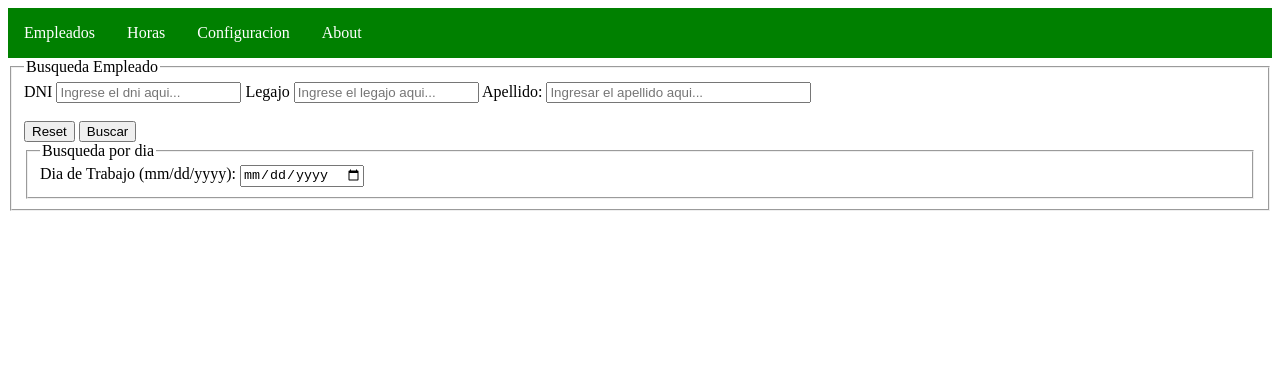
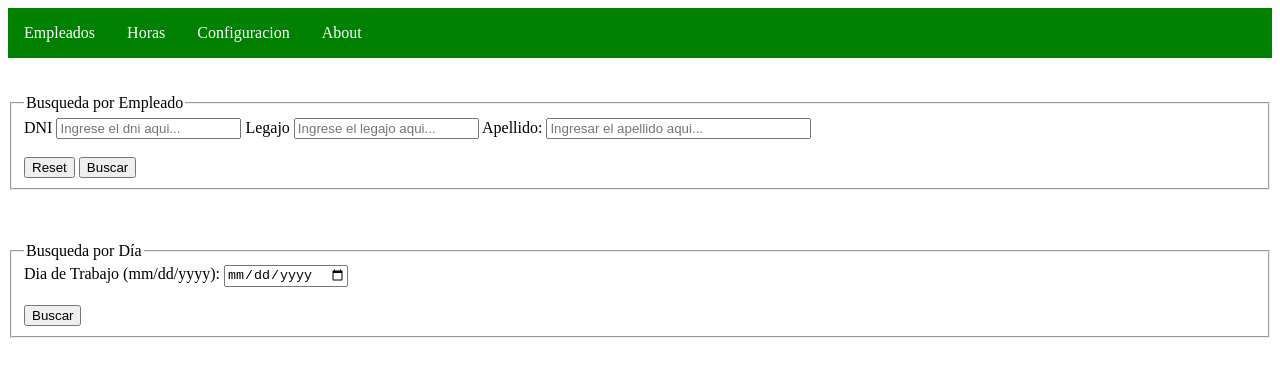
Before and after one commit to Digital2600/ControlEmpleados, a plain HTML site: page horas.html in a window 1280 px wide. Drawn offline with Linux system fonts and the light colour scheme.

Commit message:
configuracion y horas
configuracion y horas

```diff
--- a/horas.html
+++ b/horas.html
@@ -13,9 +13,10 @@
         <li><a href="configuracion.html">Configuracion</a></li>
         <li><a href="#about">About</a></li>
       </ul>
-      <form action="show_data.html" target ="_blanck">
+      <br><br>
+      <form action="show_data2.html" target ="_blanck">
         <fieldset>
-            <legend>Busqueda Empleado</legend>
+            <legend>Busqueda por Empleado</legend>
             <label for ="dni">DNI</label>
             <input size="8" type = "number" name = "dni" placeholder="Ingrese el dni aqui...">
 
@@ -29,17 +30,21 @@
             <br><br>
             <button type="reset"> Reset</button>
             <input type="submit" value ="Buscar">
+        </fieldset>
+    </form>
+    <br><br>
+    <p>
+    <form form action="show_data3.html" target ="_blanck">
+        <fieldset>
+            <legend>Busqueda por Día</legend>
+            <label for ="Dia">Dia de Trabajo (mm/dd/yyyy): </label>
+            <input type="date" name="date">
+            <br><br>
+            <input type="submit" value ="Buscar">
 
+        </fieldset>
     </form>
-    <form>
-    <fieldset>
-        <legend>Busqueda por dia</legend>
-        <label for ="Dia">Dia de Trabajo (mm/dd/yyyy): </label>
-            <input type="date" name="date">
-
-    </fieldset>
-    </form>
-
+    </p>
 
 
 </body>
```
Also changed, not shown: configuracion.html (+10 -1 lines).
